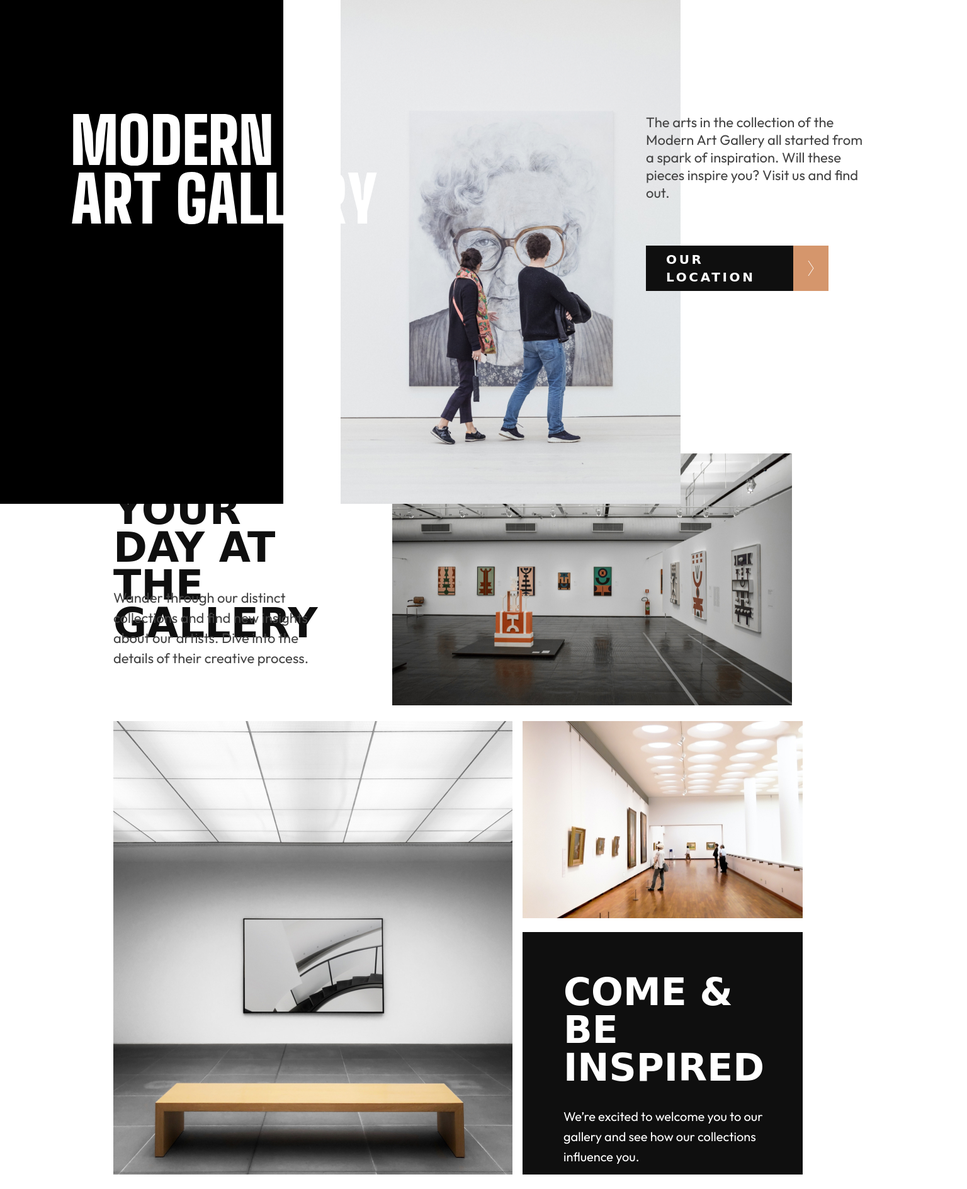
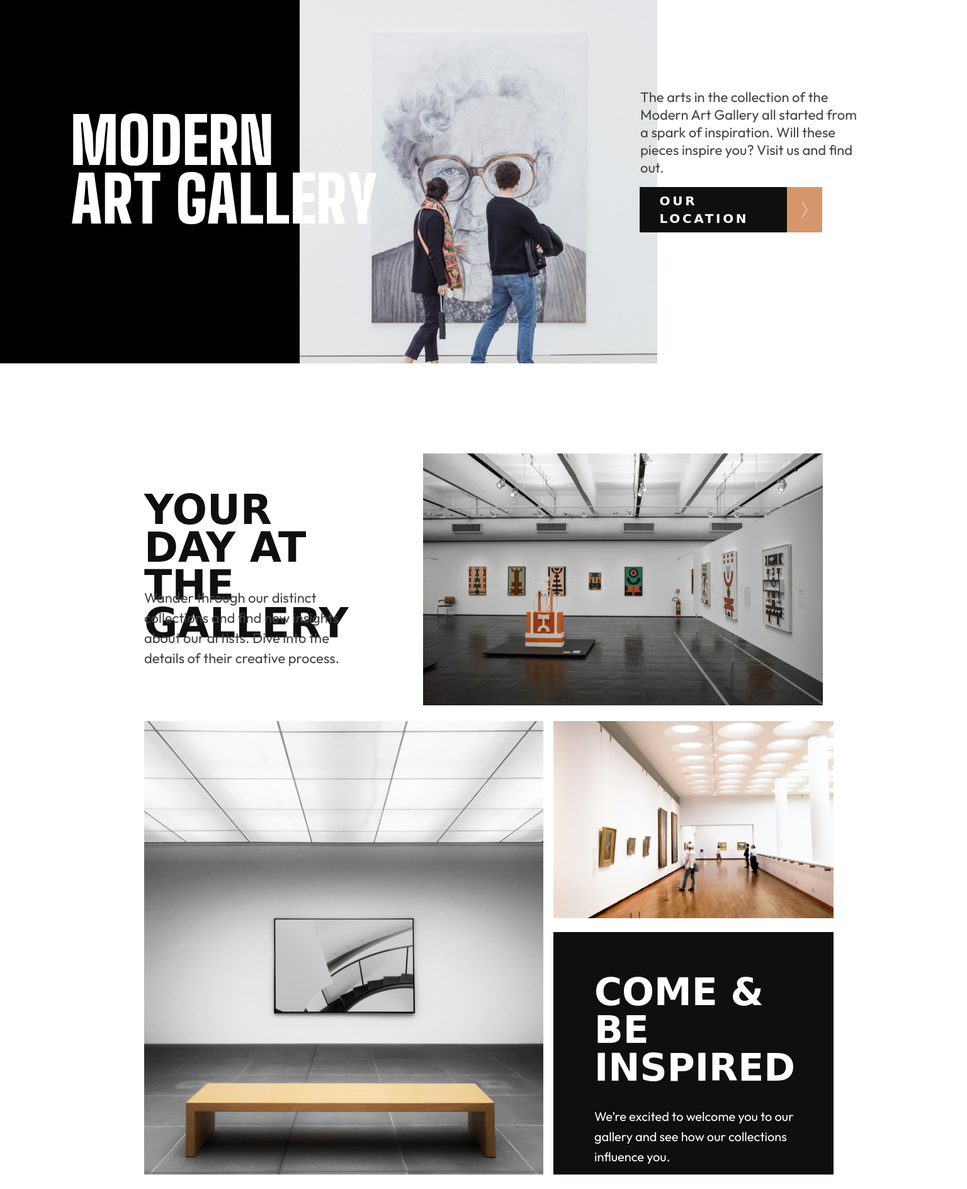
Before and after one commit to dclair/Microsite-Modern-Art-Gallery, a plain HTML site: page index.html in a window 1536 px wide. Shown: the top 1888 px of the page at 63% size. Drawn offline with Linux system fonts and the light colour scheme; a web font is replaced by a local one.

Commit message:
Corregido el responsive de tablet y desktop para que se adapten mejor al Viewport,'margin: x auto x auto' y max-width

```diff
--- a/css/style.css
+++ b/css/style.css
@@ -619,6 +619,10 @@ footer{
     padding: 0;
     box-sizing: border-box;
   }
+  .main__container{
+
+   margin: 0 auto o auto;
+  }
   .hero{
     position: relative;
   }
@@ -667,7 +671,9 @@ footer{
   }
 
   .details{
-    margin:120px 40px 120px 40px;
+    margin:120px auto 120px auto;
+    width: 689px;
+    height: 1131px;
   }
   .details__item1{
     display: grid;
@@ -776,6 +782,10 @@ footer{
 }
 
 /* Estilos para location.html | Diseño Tablet */
+.main__container-location{
+  max-width: 1200px;
+  margin: 0 auto 0 auto;
+}
 .hero__location{
   position: relative;
 }
@@ -955,6 +965,7 @@ footer{
 /* ************************************ */
 
 @media screen and (min-width:1440px) {
+  .main__container{}
 
   .hero{
     position: relative;
@@ -969,8 +980,8 @@ footer{
   .hero::before {
     content: "";
     display: block; /* Hace que el elemento sea visible */
-    width: 450px;
-    height: 800px;
+    width: 31%;
+    height: 103%;
     background-color: black;
     position: absolute;
     top: 0;
@@ -979,10 +990,10 @@ footer{
   .hero__img-desktop{
     display: block;
     position: absolute;
-    top:0px;
-    right: 455px;
-    width: 540px;
-    height: 800px;
+    top:0;
+    right: 32%;
+    width: 37%;
+    height: 103%;
     object-fit:cover;
     object-position: center;
   }
@@ -1000,22 +1011,22 @@ footer{
   .hero__subtitle{
     display: block;
     position: absolute;
-    top:180px;
-    right:160px;
+    top:25%;
+    right:11%;
     width: 350px;
     height: 160px;
     font-size: 22px;
   }
   .hero__button{
     position: absolute;
-    top: 390px;
-    right: 220px;
+    top: 53%;
+    right:15%;
     width: 290px;
     height: 72px;
   }
 
   .details{
-    margin: 160px 164px 140px 164px;
+    margin: 160px auto 140px auto;
     width: 1110px;
     height: 1150px;
   }
@@ -1126,7 +1137,10 @@ footer{
 }
 
 /* Estilos para location.html | Diseño Desktop 1440px */
-
+.main__container-location{
+  max-width: 1440px;
+  margin: 0 auto 0 auto;
+}
 .hero__location{
   position: relative;
 }
@@ -1194,7 +1208,7 @@ footer{
 .details__location{
   display: flex;
   position: relative;
-  width: 100%;
+  width: 1440px;
   height: 548px;
 }
 .details__location-h1{
@@ -1206,8 +1220,8 @@ footer{
   font-weight: bold;
   line-height: 70px;
   position: absolute;
-  top: 104px;
-  left:165px;
+  top: 20%;
+  left:10%;
   padding: 0;
 }
 .details__location-h2{
```
